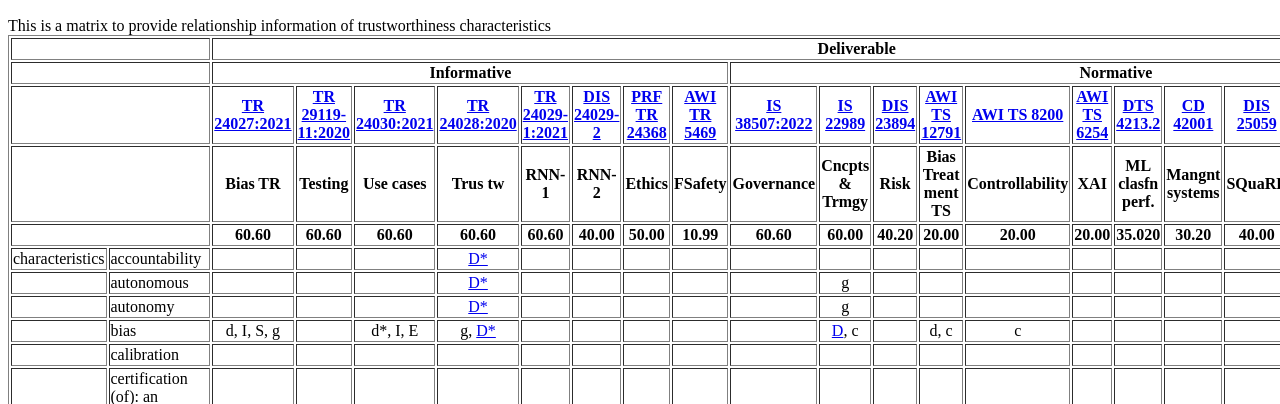
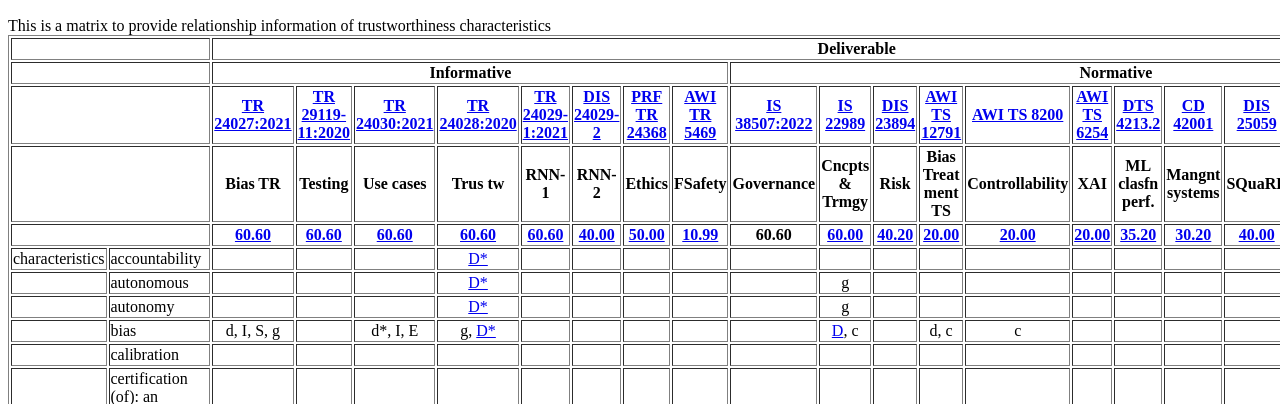
Before and after one commit to hollobit/WG3_TCM, a plain HTML site: page docs/index-nostyle.html in a window 1280 px wide. Shown: the part 396-800 px from the top of the page. Drawn offline with Linux system fonts and the light colour scheme.

Commit message:
Add project hyperlink

```diff
--- a/docs/index-nostyle.html
+++ b/docs/index-nostyle.html
@@ -128,26 +128,26 @@
           </tr>
           <tr>
           <th colspan="2"></th>
-          <th align="center">60.60</th>
-          <th align="center">60.60</th>
-          <th align="center">60.60</th>
-          <th align="center">60.60</th>
-          <th align="center">60.60</th>
-          <th align="center">40.00</th>
-          <th align="center">50.00</th>
-          <th align="center">10.99</th>
-          <th align="center">60.60</th>
-          <th align="center">60.00</th>
-          <th align="center">40.20</th>
-          <th align="center">20.00</th>
-          <th align="center">20.00</th>
-          <th align="center">20.00</th>
-          <th align="center">35.020</th>
-          <th align="center">30.20</th>
-          <th align="center">40.00</th>
-          <th align="center">20.00</th>
-          <th align="center">35.20</th>
-          <th align="center">20.00</th>
+            <th align="center"><a href="https://sd.iso.org/projects/project/77607/overview">60.60</a></th>
+            <th align="center"><a href="https://sd.iso.org/projects/project/84127/overview">60.60</a></th>
+            <th align="center"><a href="https://sd.iso.org/projects/project/77610/overview">60.60</a></th>
+            <th align="center"><a href="https://sd.iso.org/projects/project/77608/overview">60.60</a></th>
+            <th align="center"><a href="https://sd.iso.org/projects/project/77609/overview">60.60</a></th>
+            <th align="center"><a href="https://sd.iso.org/projects/project/79804/overview">40.00</a></th>
+            <th align="center"><a href="https://sd.iso.org/projects/project/78507/overview">50.00</a></th>
+            <th align="center"><a href="https://sd.iso.org/projects/project/81283/overview">10.99</a></th>
+            <th align="center"><a hef="https://sd.iso.org/projects/project/56641/overview">60.60</a></th>
+            <th align="center"><a href="https://sd.iso.org/projects/project/74296/overview">60.00</a></th>
+            <th align="center"><a href="https://sd.iso.org/projects/project/77304/overview">40.20</a></th>
+            <th align="center"><a href="https://sd.iso.org/projects/project/84110/overview">20.00</a></th>
+            <th align="center"><a href="https://sd.iso.org/projects/project/83012/overview">20.00</a></th>
+            <th align="center"><a href="https://sd.iso.org/projects/project/82148/overview">20.00</a></th>
+            <th align="center"><a href="https://sd.iso.org/projects/project/79799/overview">35.20</a></th>
+            <th align="center"><a href="https://sd.iso.org/projects/project/81230/overview">30.20</a></th>
+            <th align="center"><a href="https://sd.iso.org/projects/project/80655/overview">40.00</a></th>
+            <th align="center"><a href="https://sd.iso.org/projects/project/84111/overview">20.00</a></th>
+            <th align="center"><a href="https://sd.iso.org/projects/project/81118/overview">35.20</a></th>
+            <th align="center"><a href="https://sd.iso.org/projects/project/82570/overview">20.00</a></th>
           </tr>
         </thead>
 
@@ -1264,8 +1264,11 @@
 
         <h3 id="doc-canfef">Candidate references</h3>
         <ol>
-        <li> <a href="https://www.iso.org/standard/84110.html?browse=tc">[ISO/IEC AWI TS 12791]</a> - Informtion technology — Artificial intelligence — Treatment of unwanted bias in classification and regression machine learning tasks
         <li> <a href="https://www.iso.org/standard/84111.html?browse=tc">[ISO/IEC AWI 12792]</a> - Information technology — Artificial intelligence — Transparency taxonomy of AI systems
+        <li> <a href="https://sd.iso.org/projects/project/74438/overview">[ISO/IEC 23053:2022]</a> -Framework for Artificial Intelligence (AI) Systems Using Machine Learning (ML)
+        <li> <a href="https://sd.iso.org/projects/project/85072/overview">[ISO/IEC NP TS 17847]</a> - Information technology — Artificial intelligence — Verification and validation analysis of AI systems
+        <li> <a href="https://sd.iso.org/projects/project/83002/overview">[ISO/IEC DIS 8183]</a> - Information technology — Artificial intelligence — Data life cycle framework
+        <li> <a href="https://sd.iso.org/projects/project/44545/overview">[ISO/IEC NP 42005]</a> - Information technology — Artificial intelligence — AI system impact assessment
         </ol>
 
         <h2 id="doc-acknowledgement">Acknowledgement</h2>
```
